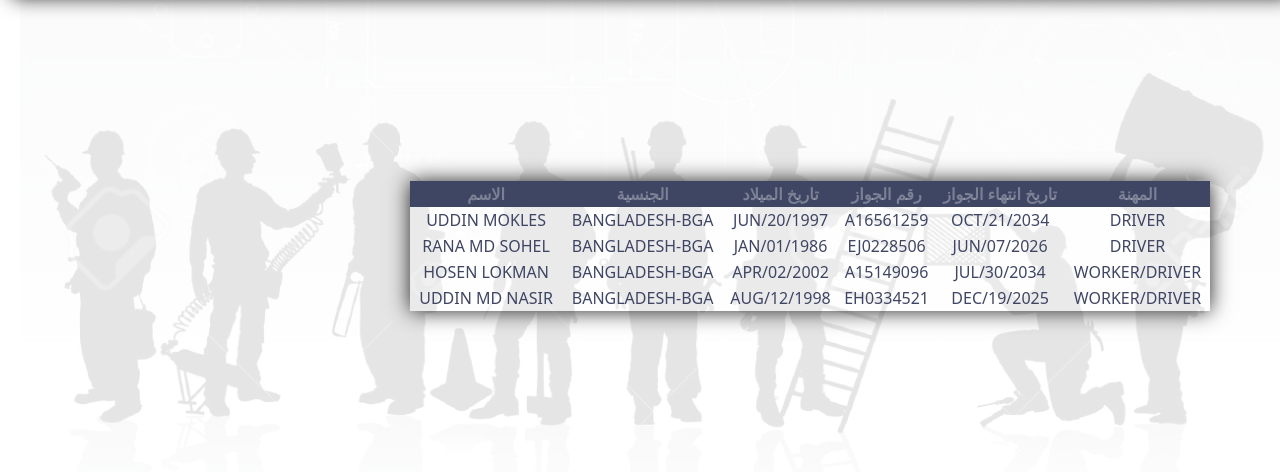
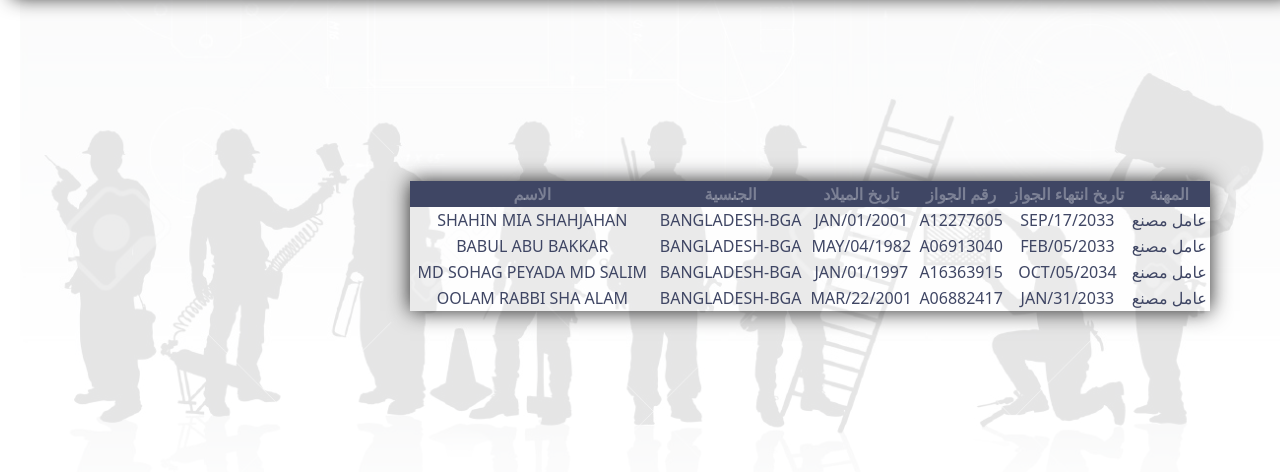
Before and after one commit to bushraAD98/work, a plain HTML site: page index.html in a window 1280 px wide. Shown: the part 154-626 px from the top of the page. Drawn offline with nearby package versions, Linux system fonts and the light colour scheme.

Commit message:
t2 added

```diff
--- a/index.html
+++ b/index.html
@@ -346,41 +346,41 @@ tbody {
                     <tbody>
 
                         <tr>
-                            <td>DRIVER</td>
-                            <td>2034/OCT/21</td>
-                            <td>A16561259</td>
-                            <td>20/1997/JUN</td>
+                            <td>عامل مصنع</td>
+                            <td>2033/SEP/17</td>
+                            <td>A12277605</td>
+                            <td>01/2001/JAN</td>
                             <td>BANGLADESH-BGA</td>
-                            <td>UDDIN MOKLES</td>
+                            <td>SHAHIN MIA SHAHJAHAN</td>
 
 
                         </tr>
                         <tr>
-                            <td>DRIVER</td>
-                            <td>2026/JUN/07</td>
-                            <td>EJ0228506</td>
-                            <td>01/1986/JAN</td>
+                            <td>عامل مصنع</td>
+                            <td>2033/FEB/05</td>
+                            <td>A06913040</td>
+                            <td>04/1982/MAY</td>
                             <td>BANGLADESH-BGA</td>
-                            <td>RANA MD SOHEL</td>
+                            <td>BABUL ABU BAKKAR </td>
 
                         </tr>
                         <tr>
-                            <td>WORKER/DRIVER</td>
-                            <td>2034/JUL/30</td>
-                            <td>A15149096</td>
-                            <td>02/2002/APR</td>
+                            <td>عامل مصنع</td>
+                            <td>2034/OCT/05</td>
+                            <td>A16363915</td>
+                            <td>01/1997/JAN</td>
                             <td>BANGLADESH-BGA</td>
-                            <td>HOSEN LOKMAN</td>
+                            <td>MD SOHAG PEYADA MD SALIM</td>
 
 
                         </tr>
                         <tr>
-                            <td>WORKER/DRIVER</td>
-                            <td>2025/DEC/19</td>
-                            <td>EH0334521</td>
-                            <td>12/1998/AUG</td>
+                            <td>عامل مصنع</td>
+                            <td>2033/JAN/31</td>
+                            <td>A06882417</td>
+                            <td>22/2001/MAR</td>
                             <td>BANGLADESH-BGA</td>
-                            <td>UDDIN MD NASIR </td>
+                            <td>OOLAM RABBI SHA ALAM </td>
 
 
                         </tr>
```
